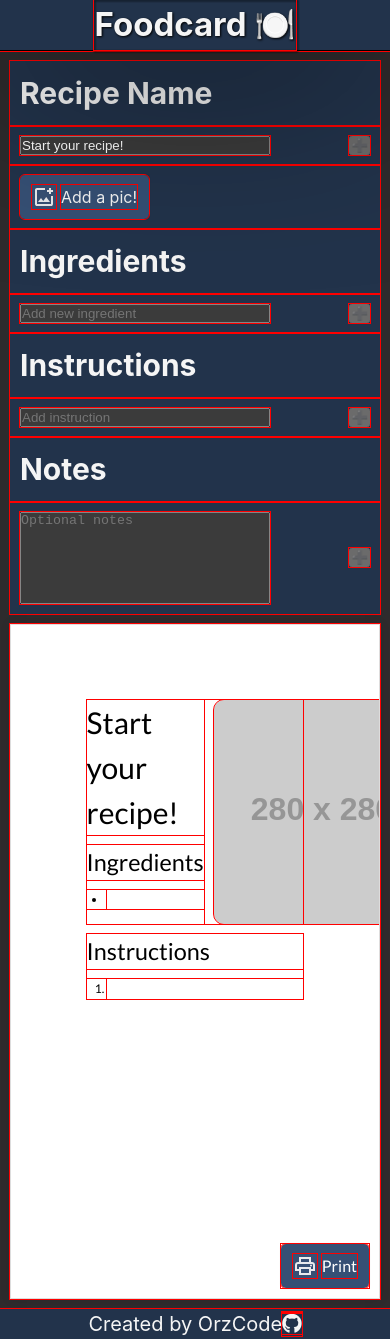
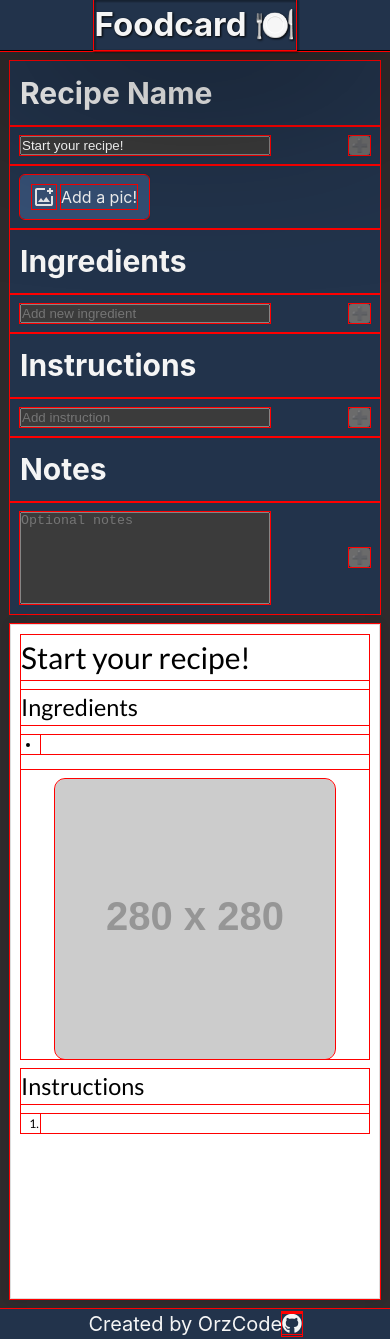
Before and after one commit to orzcode/foodcard, a React (Vite) app: page / in a window 390 px wide. Built offline with nearby package versions, Linux system fonts and the light colour scheme.

Commit message:
minor media q updates

```diff
--- a/src/components/PreviewPane.jsx
+++ b/src/components/PreviewPane.jsx
@@ -8,6 +8,7 @@ function PreviewPane(props) {
   const previewPaneRef = useRef(null);
 
   const handlePrint = useReactToPrint({
+    preserveAfterPrint: true,
     content: () => previewPaneRef.current,
     documentTitle: "Recipe - " + props.recipe.name
   });
--- a/src/styles/PreviewPane.css
+++ b/src/styles/PreviewPane.css
@@ -3,8 +3,14 @@
     background-color: #fff;
     color: black;
     font-family: 'Lato', sans-serif;
+
     min-height: 80vh;
     max-height: 90vh;
+
+    word-wrap: break-word; /* Ensures long words break onto the next line */
+    overflow-wrap: break-word; /* Modern equivalent, handles long words */
+    word-break: break-word; /* Modern equivalent, handles long words */
+
     padding: 2cm; /* Similar to a typical print margin */
     box-shadow: 0 0 10px rgba(0, 0, 0, 0.1); /* A subtle shadow to lift it off the page */
     border: 1px solid #ddd;
@@ -47,8 +53,6 @@
     width: 100%;
     justify-content: space-between;
 }
-
-
 img {
     width: 100%;
     max-width: 280px;
@@ -57,15 +61,49 @@ img {
     object-fit: cover;
     aspect-ratio: 1;
 }
+/*-- problem - image gets wonky if parent has max width
+but max width needed to enforce text wrapping!?*/
+/*--------------------------------------------*/
+
+@media all and (max-width: 1200px) {
+    .previewUpper {
+       flex-wrap: wrap;
+      justify-content: center;
+    }
+    .PreviewPane {
+        padding: 1rem;
+
+        overflow: visible;
+        max-height: 100%;
+        /*remove scrollbar causes overflow
+        need to set explicit max-height
+        a bit mysterious IMO but whatever */
+    }
+
+    /* RESOLVE THIS - TEMP FIX */
+    .printButton {
+        display: none;
+        page-break-after: avoid;
+    }
+    /* RESOLVE THIS - TEMP FIX */
+}
 
 @media print {
+    @page {
+        size: A4;
+    }
+
+    /* html, body {
+        height: 100vh;
+        margin: 0 !important;
+        padding: 0 !important;
+        overflow: hidden;
+      } */
+
     .PreviewPane {
         box-sizing: border-box;
-        /* background-color: aquamarine; */
-
-        /* min-height: 1120px;
-        max-height: 1120px; */
-
+        height: auto;
+        /* size: A4;
         padding-bottom: 0;
         margin-bottom: 0;
         box-shadow: none;
@@ -74,13 +112,12 @@ img {
         page-break-after: avoid;
         page-break-before: avoid;
         page-break-inside: avoid;
-        break-inside: avoid;
+        break-inside: avoid; */
     }
-
     .printButton {
         display: none;
         page-break-after: avoid;
     }
 }
 
-/* GPT has solution - break image */
+/* Last resort idea for image break - break into single column */
```
